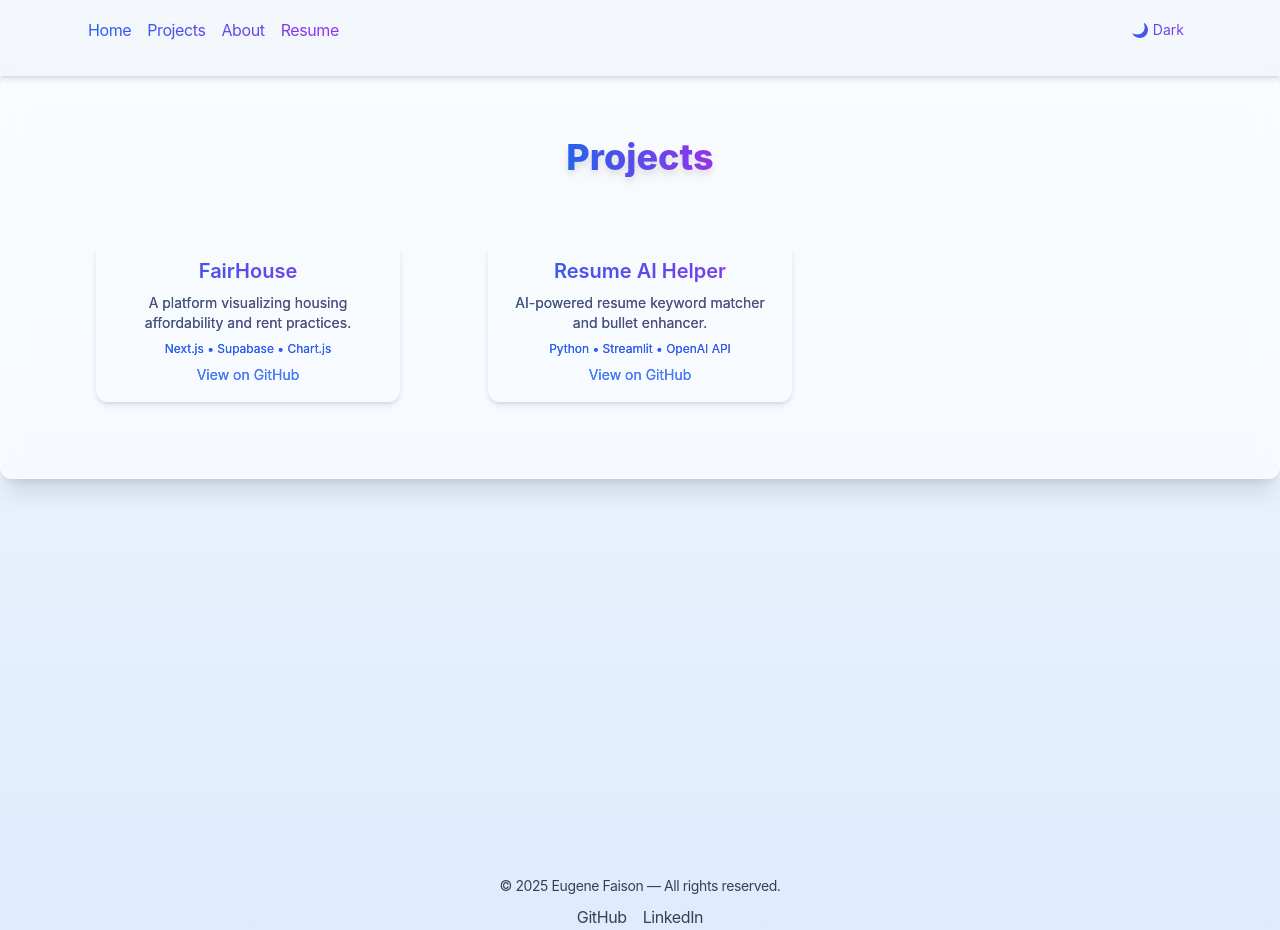
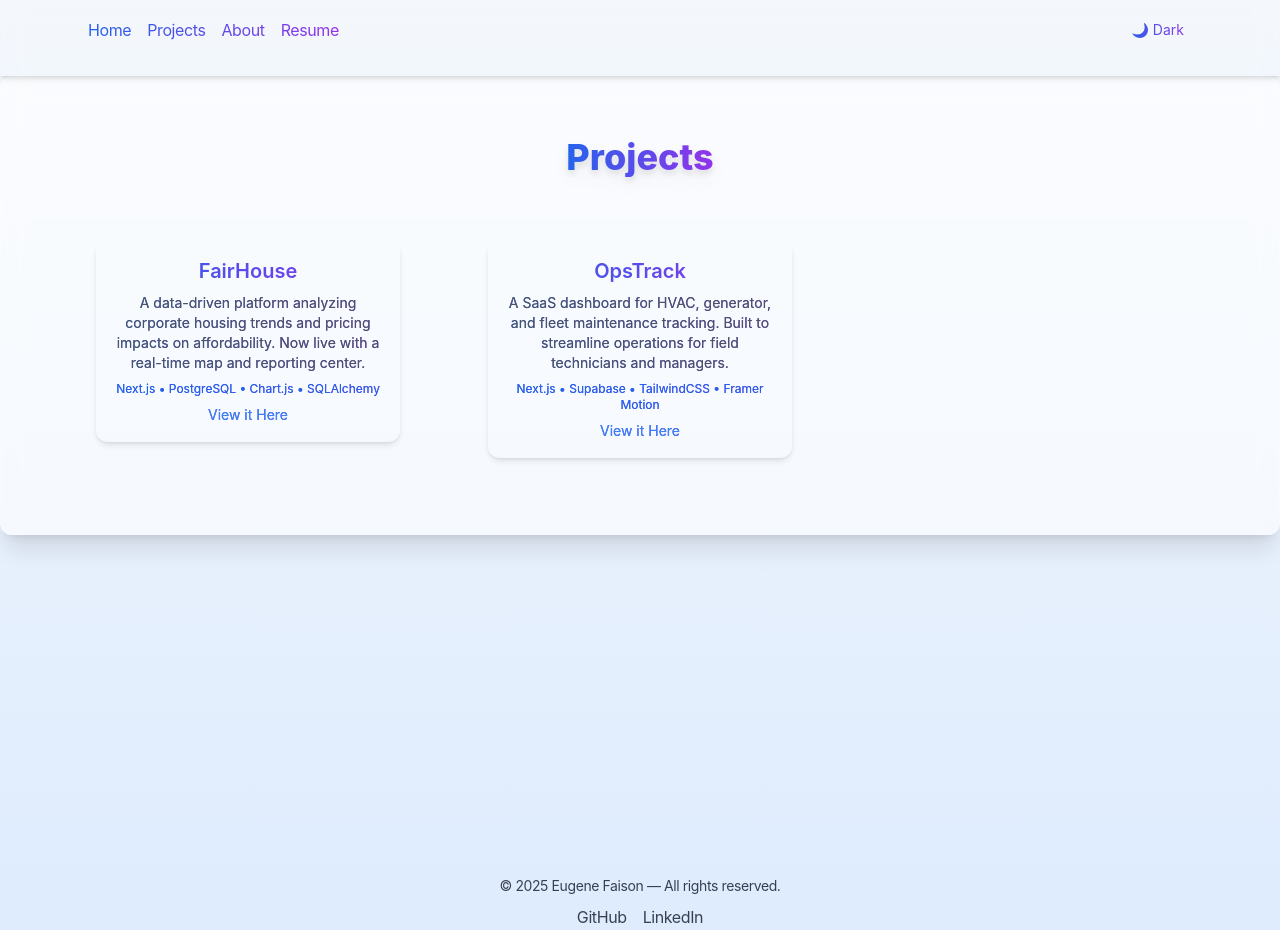
Before and after one commit to Gene7Him/my-portfolio, a Next.js app: page /projects in a window 1280 px wide. Built offline with nearby package versions, Linux system fonts and the light colour scheme.

Commit message:
updated project descriptions and links in ProjectCard and projects data

```diff
--- a/components/ProjectCard.tsx
+++ b/components/ProjectCard.tsx
@@ -22,7 +22,7 @@ export default function ProjectCard({ title, description, link, stack }: Props)
       <h3 className="text-xl font-semibold">{title}</h3>
       <p className="text-sm text-gray-600 dark:text-gray-300 my-2">{description}</p>
       <div className="text-xs text-blue-600">{stack.join(" • ")}</div>
-      <a href={link} target="_blank" className="text-sm text-blue-500 mt-2 inline-block hover:underline">View on GitHub</a>
+      <a href={link} target="_blank" className="text-sm text-blue-500 mt-2 inline-block hover:underline">View it Here</a>
     </div>
     </motion.section>
   );
--- a/data/projects.ts
+++ b/data/projects.ts
@@ -1,16 +1,17 @@
 const projects = [
   {
     title: 'FairHouse',
-    description: 'A platform visualizing housing affordability and rent practices.',
-    link: 'https://github.com/Gene7Him/fairhouse',
-    stack: ['Next.js', 'Supabase', 'Chart.js'],
+    description: 'A data-driven platform analyzing corporate housing trends and pricing impacts on affordability. Now live with a real-time map and reporting center.',
+    link: 'https://fairhouse.streamlit.app',
+    stack: ['Next.js', 'PostgreSQL', 'Chart.js', "SQLAlchemy"],
   },
   {
-    title: 'Resume AI Helper',
-    description: 'AI-powered resume keyword matcher and bullet enhancer.',
-    link: 'https://github.com/Gene7Him/resume-helper',
-    stack: ['Python', 'Streamlit', 'OpenAI API'],
-  },
+  title: "OpsTrack",
+  description: "A SaaS dashboard for HVAC, generator, and fleet maintenance tracking. Built to streamline operations for field technicians and managers.",
+  link: "https://ops-track.vercel.app",
+  stack: ["Next.js", "Supabase", "TailwindCSS", "Framer Motion"],
+}
+,
 ];
 
 export default projects;
```
